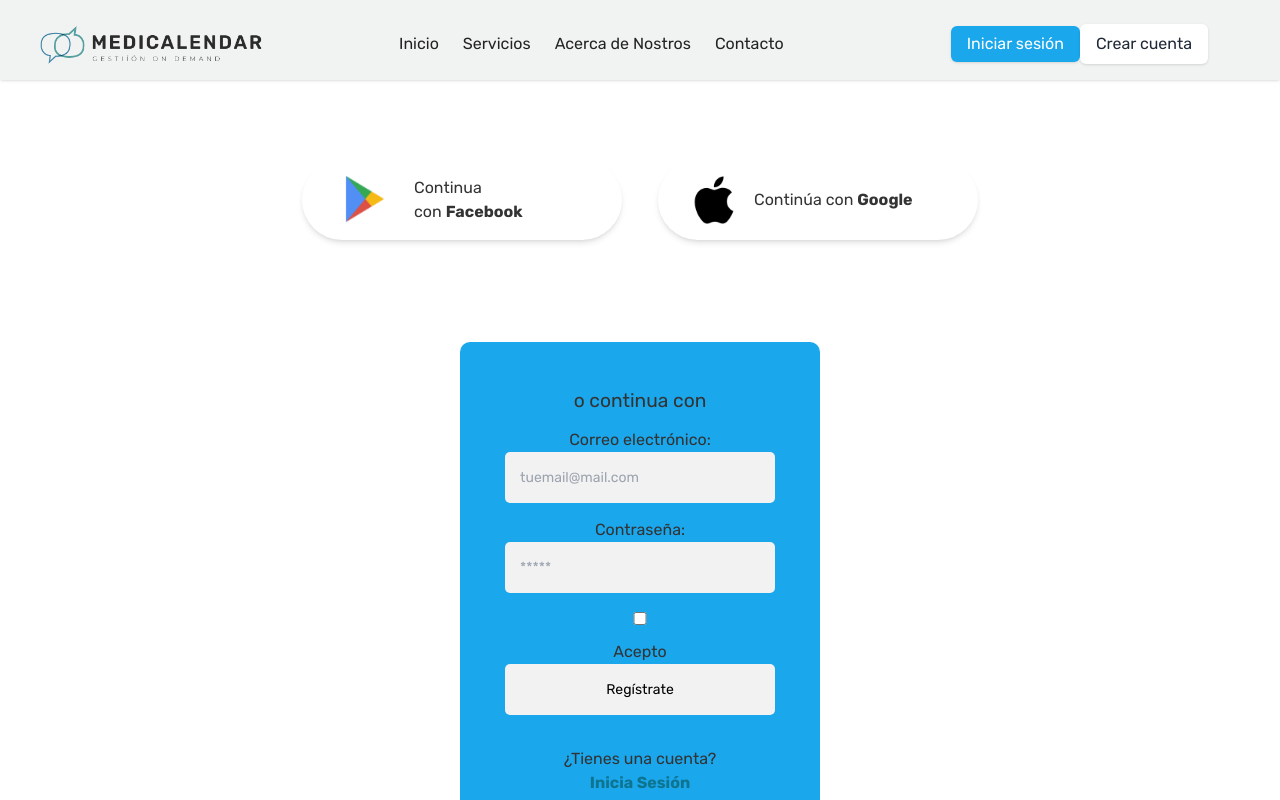
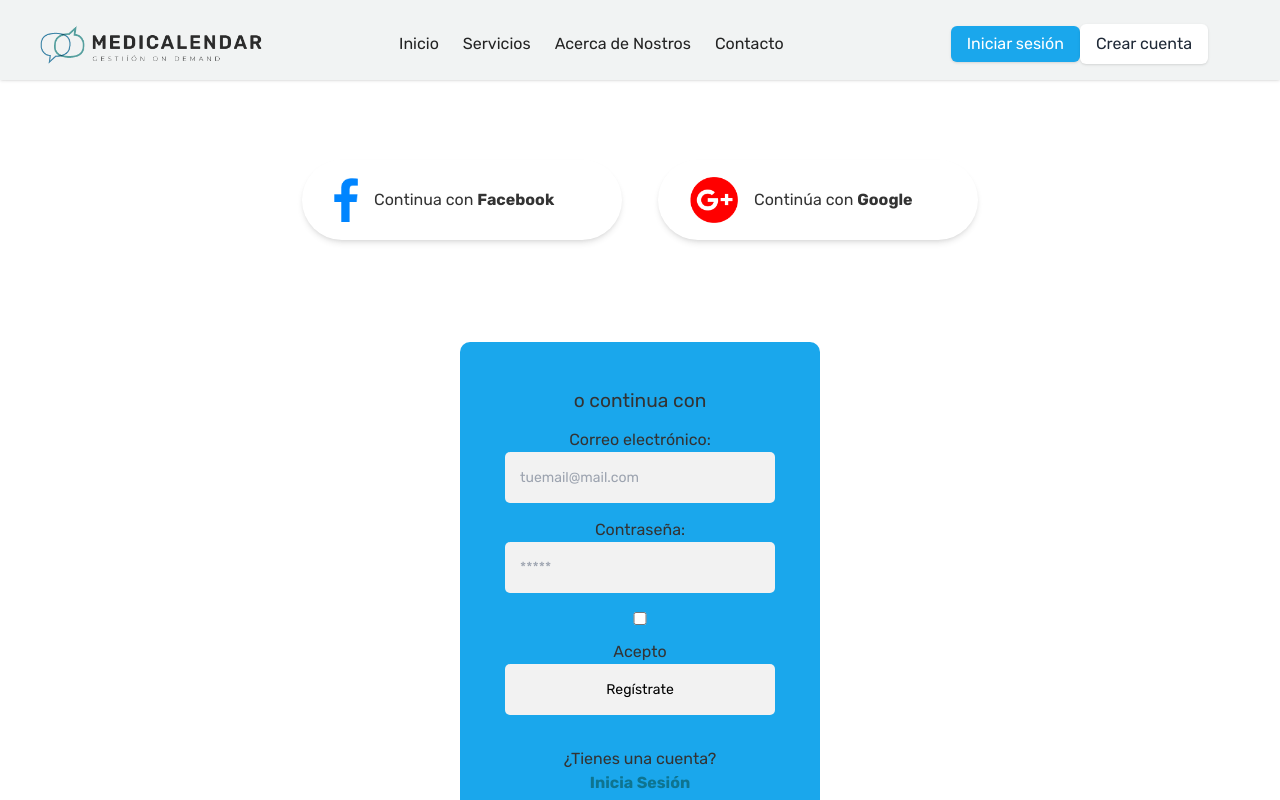
Before and after one commit to No-Country/C8-G81-T, a React (Create React App) app in the folder client/: page /register in a window 1280 px wide. Shown: the top 800 px of the page. Built offline with nearby package versions, Linux system fonts and the light colour scheme; what tw-elements would draw is missing.

Commit message:
feature: fixing logos

```diff
--- a/client/src/components/Register/index.jsx
+++ b/client/src/components/Register/index.jsx
@@ -61,7 +61,7 @@ const handleLogin = () => {
       <div className="flex flex-col sm:flex sm:flex-row gap-9 justify-center items-center mt-20">
         <div>
           <div className="rounded-full h-20 py-3 px-8 flex items-center w-64 sm:w-80 shadow-md cursor-pointer">
-            <img className="inline-block w-16" src="./images/google_play_store.png" alt="" />
+            <img className="inline-block w-6" src="./images/facebook.png" alt="" />
             <div className="ml-4">
               <span>Continua con</span>
               <span className="ml-1 font-bold">Facebook</span>
@@ -70,7 +70,7 @@ const handleLogin = () => {
         </div>
         <div>
           <div className="rounded-full h-20 py-3 px-8 flex items-center w-64 sm:w-80 shadow-md cursor-pointer">
-            <img className="inline-block w-12" src="./images/apple_store.png" alt="" />
+            <img className="inline-block w-12" src="./images/google.png" alt="" />
             <div className="gap-1 ml-4">
               <span>Continúa con</span>
               <span className="ml-1 font-bold">Google</span>
```
Also changed, not shown: client/public/images/facebook.png (added), client/public/images/google.png (added).
